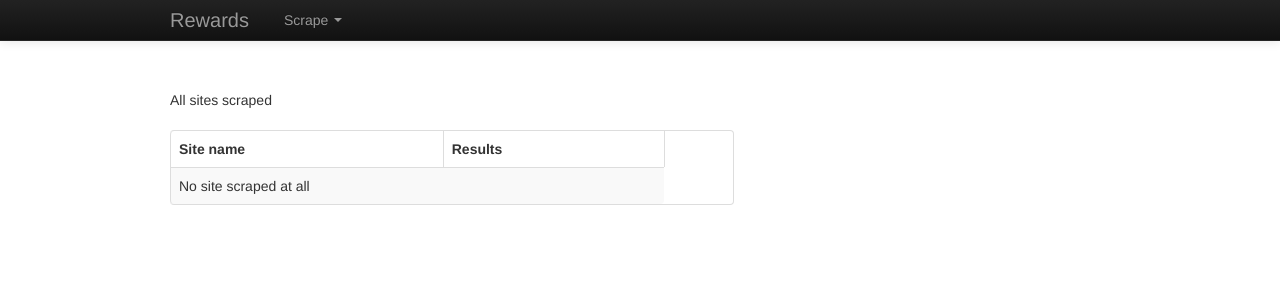
After one commit to EvilDmitri/jasper-gae, a Flask app: page /sites in a window 1280 px wide. The commit adds this page. Shown: the top 300 px of the page. Run offline with Flask 2, Linux system fonts and the light colour scheme; data that the repository does not hold is empty; some libraries are stand-ins or nearby versions.

Commit message:
big remake with many sites

```diff
--- a/application/templates/includes/nav.html
+++ b/application/templates/includes/nav.html
@@ -15,8 +15,10 @@
                             <b class="caret"></b>
                         </a>
                         <ul class="dropdown-menu">
-                            <li><a href="" onclick="event.preventDefault(); startGrabber();">Scrape 'ultimaterewardsearn.chase.com'</a></li>
-                            <li><a href="#" >Scrape more...</a></li>
+                            {% for site in site_names %}
+                                <li><a href="" onclick="event.preventDefault(); startGrabber('{{ site }}');">Scrape {{ site }}</a></li>
+                            {% endfor %}
+                            <li><a href="">Scrape more</a></li>
                         </ul>
                     </li>
 
@@ -27,7 +29,7 @@
 </div><!-- /navbar -->
 
 <script>
-function startGrabber() {
+function startGrabber(site_name) {
     document.getElementById('title').innerHTML = 'Scraping... Please wait...';
     var xmlhttp;
     if (window.XMLHttpRequest) {// code for IE7+, Firefox, Chrome, Opera, Safari
@@ -42,9 +44,9 @@ function startGrabber() {
           window.location.href = '/';
       }
     };
-    xmlhttp.open("GET","/grab",true);
-    xmlhttp.send();
-
+    xmlhttp.open("POST","grab",true);
+    xmlhttp.setRequestHeader("Content-type","application/x-www-form-urlencoded");
+    xmlhttp.send('&site_name=' + site_name);
 }
 
 </script>
--- a/application/templates/list_merchants.html
+++ b/application/templates/list_merchants.html
@@ -21,7 +21,7 @@
             {% for merchant in merchants %}
             <tr>
                 <td>{{ merchant }}</td>
-                <td>{{ merchants[merchant] }} pts/$</td>
+                <td>{{ merchants[merchant] }}</td>
             </tr>
             {% else %}
             <tr><td colspan="3">No merchants yet</td></tr>
--- /dev/null
+++ b/application/templates/sites.html
@@ -0,0 +1,59 @@
+{% extends "base.html" %}
+
+{% block style_block %}
+    <style type="text/css">
+        table.table { width: 60%; }
+    </style>
+{% endblock %}
+
+{% block content %}
+
+    <div class="h1" id="title">All sites scraped</div>
+    <div>&nbsp;</div>
+    <table class="table table-bordered table-striped">
+        <thead>
+            <tr>
+                <th>Site name</th>
+                <th>Results</th>
+                <th>&nbsp;</th>
+            </tr>
+        </thead>
+        <tbody>
+            {% for site in sites %}
+                <script>
+                    function showResult(id){
+                        window.location = '/result/' + id;
+                    }
+                </script>
+            {% set site_id = site.key.id() %}
+            <tr>
+                <td class="nowrap">{{ site.site_name }}</td>
+                <td class="nowrap">
+                <select id="{{ site.site_name }}">
+                    {% set results = site.results %}
+                    {% for result in results.split('/') %}
+{#                        {% set result_timestamp = res.key.timestamp() %}#}
+                        <option value="{{ result.split('|')[0] }}">{{ result.split('|')[1] }}</option>
+                    {% endfor %}
+                </select>
+                </td>
+                <td>
+
+                    <button onclick="showResult(document.getElementById('{{ site.site_name }}').value)">Show</button>
+                </td>
+
+            </tr>
+
+            {% else %}
+            <tr><td colspan="2">No site scraped at all</td></tr>
+            {% endfor %}
+        </tbody>
+    </table>
+
+
+
+{% endblock content %}
+
+{% block tail_script %}
+
+{% endblock tail_script %}
--- a/application/urls.py
+++ b/application/urls.py
@@ -18,6 +18,9 @@ app.add_url_rule('/_ah/warmup', 'warmup', view_func=views.warmup)
 # Home page
 app.add_url_rule('/', 'home', view_func=views.home)
 
+# site selection page
+app.add_url_rule('/sites', 'sites', view_func=views.sites, methods=['GET'])
+
 # results list page
 app.add_url_rule('/results', 'list_results', view_func=views.list_results, methods=['GET'])
 
@@ -28,7 +31,7 @@ app.add_url_rule('/result/<int:result_id>', 'show_result', view_func=views.show_
 app.add_url_rule('/results/<int:result_id>/delete', view_func=views.delete_result, methods=['POST'])
 
 # ajax grabber
-app.add_url_rule('/grab', 'grab', view_func=views.grab, methods=['GET'])
+app.add_url_rule('/grab', 'grab', view_func=views.grab, methods=['POST'])
 
 # merchants list page
 # app.add_url_rule('/merchants', 'list_merchants', view_func=views.list_merchants, methods=['GET', 'POST'])
--- a/application/views.py
+++ b/application/views.py
@@ -18,22 +18,37 @@ from flask_cache import Cache
 from application import app
 from application.grabber.scrape import UltimateRewardsGrabber
 from decorators import login_required, admin_required
-from forms import MerchantForm
-from models import MerchantModel, ResultDataModel, ResultModel
+from models import MerchantModel, ResultModel, SitesModel
 
 
 # Flask-Cache (configured to use App Engine Memcache API)
 cache = Cache(app)
 
+URLS_SHOPPING = {
+        'ultimaterewardsearn.chase.com': 'http://ultimaterewardsearn.chase.com/shopping',
+        'aadvantageeshopping.com': 'https://www.aadvantageeshopping.com/shopping/b____alpha.htm',
+        # 'dividendmilesstorefront.com': 'https://www.dividendmilesstorefront.com/shopping/b____alpha.htm',
+        'onlinemall.my.bestbuy.com': 'https://onlinemall.my.bestbuy.com/shopping/b____alpha.htm',
+        'mileageplusshopping.com': 'https://www.mileageplusshopping.com/shopping/b____alpha.htm',
+        'mileageplanshopping.com': 'https://www.mileageplanshopping.com/shopping/b____alpha.htm',
+        'rapidrewardsshopping.southwest.com': 'https://rapidrewardsshopping.southwest.com/shopping/b____alpha.htm',
+    }
+
 
 def home():
-    return redirect(url_for('list_results'))
+    return redirect(url_for('sites'))
+
+
+def sites():
+    """List of sites to show"""
+    sites_list = SitesModel.query()
+    site_names = URLS_SHOPPING.keys()
+    return render_template('sites.html', site_names=site_names, sites=sites_list)
 
 
 def list_results():
     """List all scraped data"""
     results = ResultModel.query()
-
     return render_template('list_data.html', results=results)
 
 
@@ -92,7 +107,11 @@ def warmup():
 
 def grab():
     # Grab data
-    grabber = UltimateRewardsGrabber()
-    result_id = grabber.grab()
-    flash(u'Successfully grabbed')
-    return result_id
+    if request.method == 'POST':
+        site_name = request.form['site_name']
+        print site_name
+        print '----------------'
+        grabber = UltimateRewardsGrabber(site_name)
+        result_id = grabber.grab()
+        flash(u'Successfully grabbed')
+        return result_id
```
Also changed, not shown: application/forms.py (deleted, +0 -32 lines), application/grabber/scrape.py (+42 -21 lines), application/models.py (+8 -9 lines).
